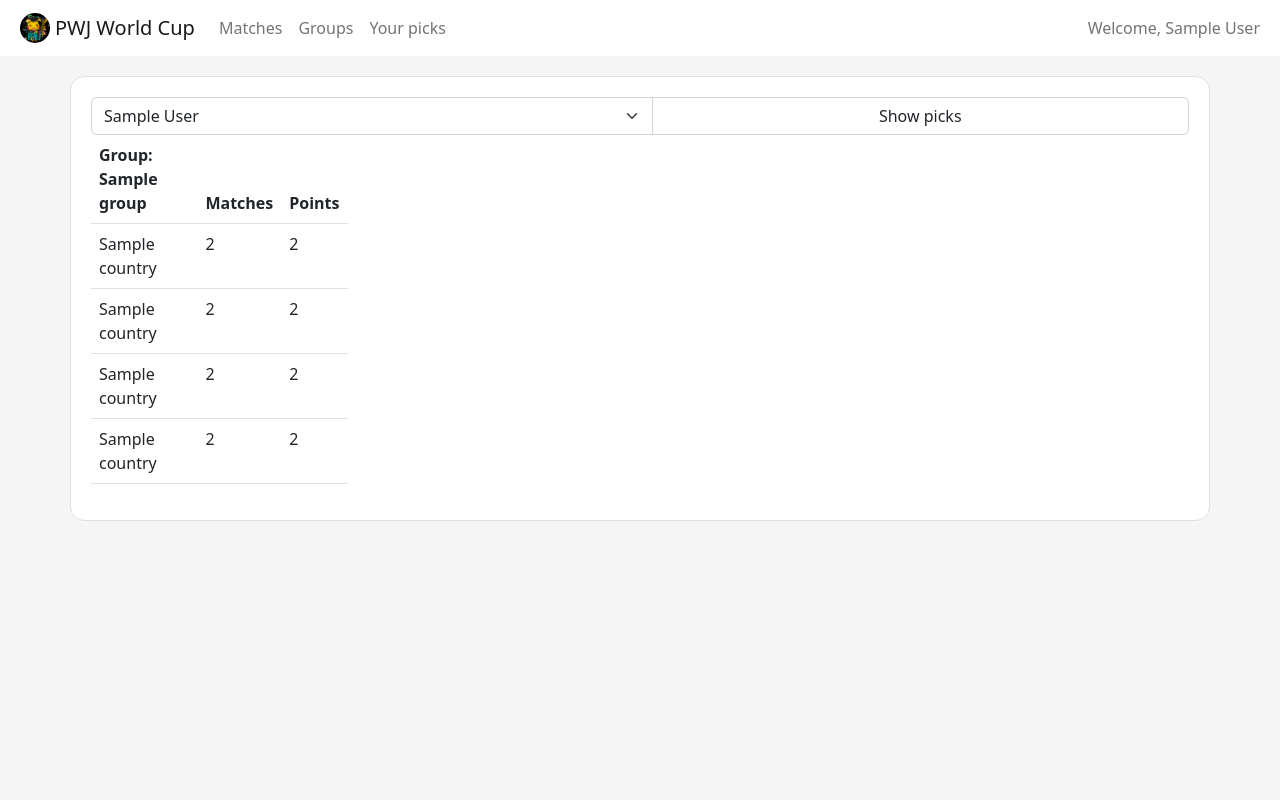
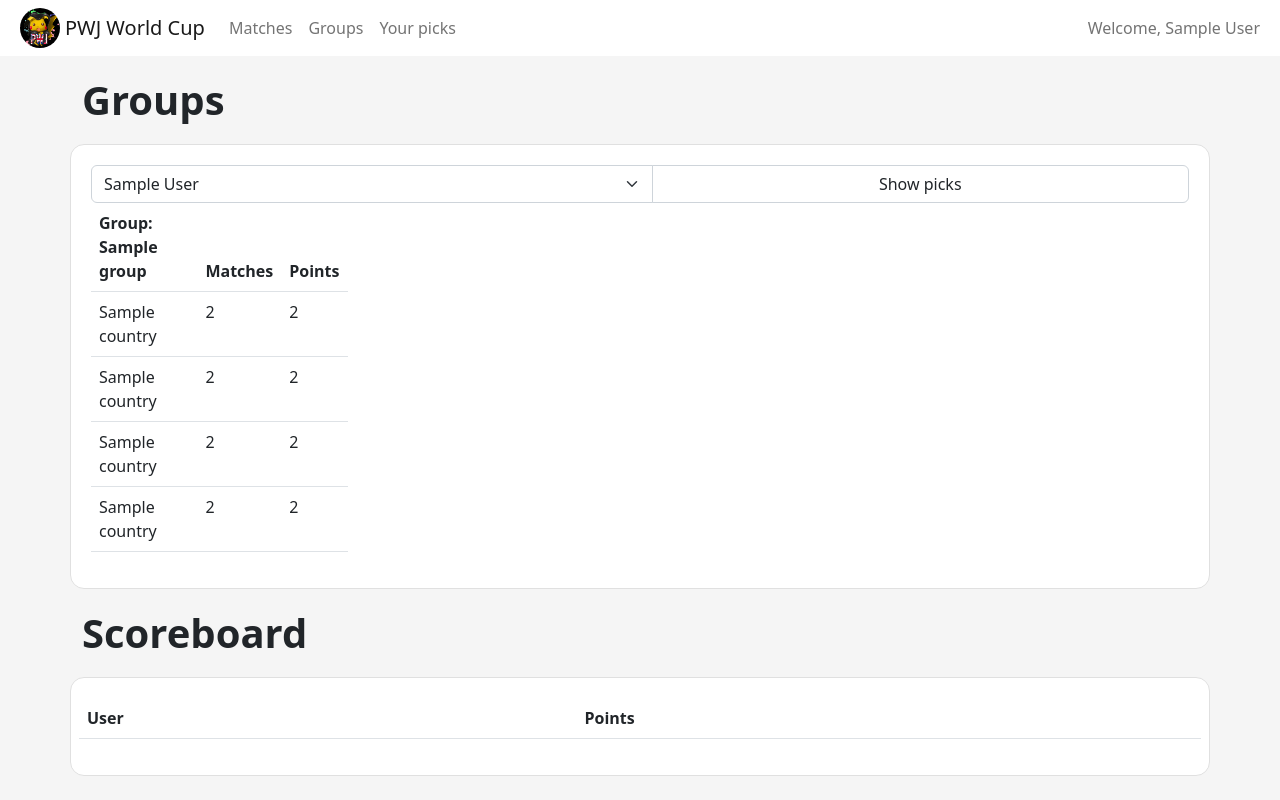
Before and after one commit to Brammus/pwj_world_cup, a Flask app: page / in a window 1280 px wide. Run offline with Flask 2, Linux system fonts and the light colour scheme; a user stored in the database is signed in; tables that the repository leaves empty hold one stand-in row (values such as "Sample post"); lists and menus that the app fills with data are empty; parts of the project's set-up code (start-up, migrations or seed data) failed here and were passed over; some libraries are stand-ins or nearby versions.

Commit message:
added automatic scoreboard

```diff
--- a/app.py
+++ b/app.py
@@ -49,6 +49,43 @@ class users(db.Model, UserMixin):
     _id = db.Column("id", db.String(500), primary_key=True)
     email = db.Column(db.String(500))
     name = db.Column(db.String(500))
+
+    def calc_points(self):
+        # 3 points for 2 correct teams + order
+        # 2 points for 2 correct teams + incorrect order
+        # 1 point for 1 correct team in any order.
+        points = None
+        if len(picks.query.filter_by(user_id=self._id).all()) == 8:
+            points = 0
+            all_groups = groups.query.all()
+            for group in all_groups:
+                played = 0
+                teams = [group.team_1_id, group.team_2_id, group.team_3_id, group.team_4_id]
+                for team in teams:
+                    played += group.get_played_by_team(team)
+                if played == 12:
+                    first_pick = picks.query.filter_by(user_id=self._id, group_id=group._id).first().first_seed_id
+                    second_pick = picks.query.filter_by(user_id=self._id, group_id=group._id).first().second_seed_id
+                    team_1_points = group.get_points_by_team(group.team_1_id)
+                    team_2_points = group.get_points_by_team(group.team_2_id)
+                    team_3_points = group.get_points_by_team(group.team_3_id)
+                    team_4_points = group.get_points_by_team(group.team_4_id)
+                    team_1_tuple = (group.team_1_id, team_1_points)
+                    team_2_tuple = (group.team_2_id, team_2_points)
+                    team_3_tuple = (group.team_3_id, team_3_points)
+                    team_4_tuple = (group.team_4_id, team_4_points)
+                    team_tuples = [team_1_tuple, team_2_tuple, team_3_tuple, team_4_tuple]
+                    first_seed_tuple = max(team_tuples, key=lambda item: item[1])
+                    first_seed = first_seed_tuple[0]
+                    team_tuples.remove(first_seed_tuple)
+                    second_seed = max(team_tuples, key=lambda item: item[1])[0]
+                    if first_pick == first_seed and second_pick == second_seed:
+                        points += 3
+                    elif first_pick == second_seed and second_pick == first_seed:
+                        points += 2
+                    elif first_pick == first_seed or first_pick == second_seed or second_pick == first_seed or second_pick == second_seed:
+                        points +=1
+        return points
 
     def has_picks(self):
         has_pick = picks.query.filter_by(user_id=self._id).count()
@@ -260,11 +297,20 @@ def index():
                 players.append(player_tuple)
         user_picks = None
         selected_user = None
+
+        user_list_scores = []
+        for item in user_list:
+            points = item.calc_points()
+            if points:
+                user_tuple = (item.name, points)
+                user_list_scores.append(user_tuple)
+        user_list_scores.sort(key=lambda x: x[1], reverse=True)
         if request.method == "POST":
             selected_user = request.form['user_dropdown']
             user_picks = picks.query.filter_by(user_id=selected_user).all()
         return render_template('index.html', user_email=user_email, group_list=group_list, players=players,
-                               user_list=user_list, user_picks=user_picks, selected_user=selected_user)
+                               user_list=user_list, user_picks=user_picks, selected_user=selected_user,
+                               user_list_scores=user_list_scores)
     else:
         return '<a class="button" href="/login">Google Login</a>'
 
--- a/templates/base.html
+++ b/templates/base.html
@@ -4,9 +4,9 @@
     <link href="https://cdn.jsdelivr.net/npm/bootstrap@5.2.2/dist/css/bootstrap.min.css" rel="stylesheet" integrity="sha384-Zenh87qX5JnK2Jl0vWa8Ck2rdkQ2Bzep5IDxbcnCeuOxjzrPF/et3URy9Bv1WTRi" crossorigin="anonymous">
     <title>{% block title %}{% endblock %}</title>
 </head>
-<body style="background-color:rgb(245, 245, 245);color:white">
+<body style="background-color:rgb(245, 245, 245);">
     <nav class="navbar navbar-expand-lg navbar-light" style="background-color:white;padding-left:20px;padding-right:20px">
-        <img src="{{url_for('static', filename='pwj.png')}}" width="30" height="30" class="d-inline-block align-top" alt="" style="margin-right:5px;border-radius:15px">
+        <img src="{{url_for('static', filename='pwj.png')}}" width="40" height="40" class="d-inline-block align-top" alt="" style="margin-right:5px;border-radius:20px">
         <a class="navbar-brand" href="/">PWJ World Cup</a>
         <button class="navbar-toggler" type="button" data-toggle="collapse" data-target="#navbarNav" aria-controls="navbarNav" aria-expanded="false" aria-label="Toggle navigation">
 	     <span class="navbar-toggler-icon"></span>
--- a/templates/index.html
+++ b/templates/index.html
@@ -1,6 +1,9 @@
 {% extends "base.html" %}
 {% block title %}Home Page{% endblock %}
 {% block content %}
+<div class="container" style="margin-top:20px">
+    <div data-cy="page-title" class="css-1knbux5"><div><h1 class="MuiTypography-root MuiTypography-h4 MuiTypography-gutterBottom css-iyyuqi"><strong>Groups</strong></h1></div></div>
+</div>
 <div class="container" style="background-color:white;margin-top:20px;border-radius:14px;border: 1px solid rgb(224, 224, 224);padding: 20px;">
     <form action="#" method="POST">
         <div class="row form-group">
@@ -19,9 +22,7 @@
             </div>
         </div>
     </form>
-<!--    <div class="alert alert-primary" role="alert" style="width:98%;margin-left:10px">-->
-<!--        <span>Now showing {{user_email}}'s picks.</span>-->
-<!--    </div>-->
+
     <div class="row">
         {%for item in group_list%}
         <div class="col-3">
@@ -111,5 +112,33 @@
         {%endfor%}
     </div>
 </div>
-
+<div class="container" style="margin-top:20px">
+    <div data-cy="page-title" class="css-1knbux5"><div><h1 class="MuiTypography-root MuiTypography-h4 MuiTypography-gutterBottom css-iyyuqi"><strong>Scoreboard</strong></h1></div></div>
+</div>
+<div class="container" style="background-color:white;margin-top:20px;border-radius:14px;border: 1px solid rgb(224, 224, 224);padding: 20px;">
+    <div class="row">
+        <table class="table">
+            <thead>
+            <th>
+                User
+            </th>
+            <th>
+                Points
+            </th>
+            </thead>
+            <tbody>
+            {%for item in user_list_scores%}
+                <tr>
+                    <td>
+                        {{item[0]}}
+                    </td>
+                    <td>
+                        {{item[1]}}
+                    </td>
+                </tr>
+            {%endfor%}
+            </tbody>
+        </table>
+    </div>
+</div>
 {% endblock %}
```
Also changed, not shown: static/pwj.png.
